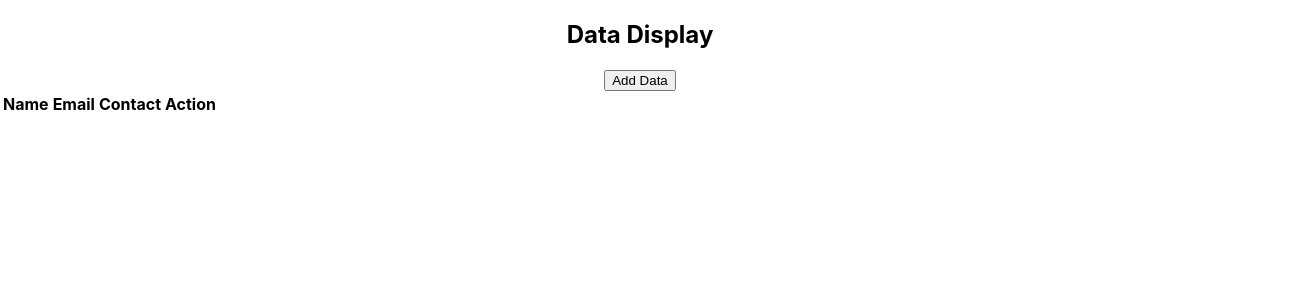
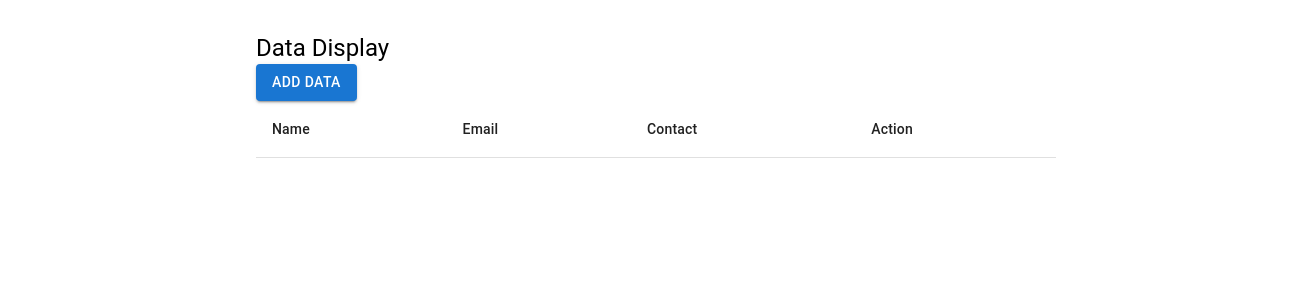
Before and after one commit to MIREHMAN/Project-Management-App, a React (Create React App) app: page / in a window 1280 px wide. Shown: the top 300 px of the page, 1312 px wide, since content can reach past the window. Built offline with nearby package versions, Linux system fonts and the light colour scheme.

Commit message:
Redesign with MUI

```diff
--- a/package.json
+++ b/package.json
@@ -3,6 +3,9 @@
   "version": "0.1.0",
   "private": true,
   "dependencies": {
+    "@emotion/react": "^11.13.3",
+    "@emotion/styled": "^11.13.0",
+    "@mui/material": "^6.1.6",
     "@testing-library/jest-dom": "^5.17.0",
     "@testing-library/react": "^13.4.0",
     "@testing-library/user-event": "^13.5.0",
--- a/src/App.js
+++ b/src/App.js
@@ -1,41 +1,45 @@
-import './App.css';
-import React, { useState } from 'react'
+import React, { useState } from 'react';
+import { Box } from '@mui/material';
 import DataDisplay from './pages/DataDisplay';
 import DataForm from './pages/DataForm';
 
+function App() {
+  const [data, setData] = useState([]);
+  const [editItem, setEditItem] = useState(null);
+  const [openForm, setOpenForm] = useState(false);
 
-function App() {
-  const[data,setData]=useState([])
-  const [editItem,seteditItem]=useState(null);
-  const[isFormOpen,setIsFormOpen]=useState(false);
-
-  const openFormHandle = () => {
-    setIsFormOpen(true);
+  const openFormHandle = () => setOpenForm(true);
+  const closeFormHandle = () => {
+    setOpenForm(false);
+    setEditItem(null);
   };
 
-  const closeFormHandle = () => {
-    setIsFormOpen(false);
+  const editHandler = (item, index) => {
+    setEditItem({ item, index });
+    openFormHandle();
   };
 
-  const edithandler =(item,index)=>{
-    seteditItem({ item, index });
-  }
-  const deletehandler =(index)=>{
-    setData((data.filter((item, i) => i !== index)))
-  }
+  const deleteHandler = (index) => {
+    setData((prevData) => prevData.filter((_, i) => i !== index));
+  };
+
   return (
-    <div className="App">
-      {isFormOpen && (
+    <Box sx={{ width: '100%', margin: 'auto', padding: 2 }}>
+      {openForm && (
         <DataForm
           setData={setData}
           editItem={editItem}
-          seteditItem={seteditItem}
+          setEditItem={setEditItem}
           onClose={closeFormHandle}
         />
       )}
-      <DataDisplay data={data} edithandler={edithandler} deletehandler={deletehandler}  openFormHandle={openFormHandle}/>
-
-    </div>
+      <DataDisplay
+        data={data}
+        editHandler={editHandler}
+        deleteHandler={deleteHandler}
+        openFormHandle={openFormHandle}
+      />
+    </Box>
   );
 }
 
--- a/src/pages/DataForm.jsx
+++ b/src/pages/DataForm.jsx
@@ -1,59 +1,99 @@
-import React, { useState } from 'react'
+import React, { useState, useEffect } from 'react';
+import {
+  Button,
+  Dialog,
+  DialogActions,
+  DialogContent,
+  DialogContentText,
+  DialogTitle,
+  TextField
+} from '@mui/material';
 
-function DataForm({setData, editItem, seteditItem, onClose}) {
-    const[name,setName]=useState('');
-    const[email,setEmail]=useState('');
-    const[contact,setContact]=useState('');
+function DataForm({ setData, editItem, setEditItem, onClose }) {
+  const [open, setOpen] = useState(false);
+  const [name, setName] = useState('');
+  const [email, setEmail] = useState('');
+  const [contact, setContact] = useState('');
 
+
+  useEffect(() => {
     if (editItem) {
       setName(editItem.item.name);
       setEmail(editItem.item.email);
       setContact(editItem.item.contact);
     }
+  }, [editItem]);
 
-    function handleSubmit(e){
+  const handleClickOpen = () => {
+    setOpen(true);
+  };
+
+  const handleClose = () => {
+    setOpen(false);
+  };
+
+  const handleSubmit = (e) => {
     e.preventDefault();
-        const newData={
-            name: name,
-            email: email,
-            contact: contact
-        };
+    const newData = { name, email, contact };
     setName('');
     setEmail('');
     setContact('');
 
-        if(editItem) {
+    if (editItem) {
       setData((prevData) =>
-                prevData.map((item, i) =>
-                  i === editItem.index ? newData : item
-                )
+        prevData.map((item, i) => (i === editItem.index ? newData : item))
       );
-              seteditItem(null);
+      setEditItem(null);
+    } else {
+      setData((prevData) => [...prevData, newData]);
     }
-        else
-        setData( (prevData) => [...prevData, newData]);
+    handleClose();
+  };
+
+  return (
+    <>
+      <Button variant="contained" onClick={handleClickOpen}>
+        Add Data
+      </Button>
+      <Dialog open={open} onClose={handleClose}>
+        <DialogTitle>Add Data</DialogTitle>
+        <DialogContent>
+          <DialogContentText>
+            Enter your details below.
+          </DialogContentText>
+          <TextField
+            label="Name"
+            value={name}
+            onChange={(e) => setName(e.target.value)}
+            fullWidth
+            margin="normal"
+          />
+          <TextField
+            label="Email"
+            type="email"
+            value={email}
+            onChange={(e) => setEmail(e.target.value)}
+            fullWidth
+            margin="normal"
+          />
+          <TextField
+            label="Contact"
+            type="number"
+            value={contact}
+            onChange={(e) => setContact(e.target.value)}
+            fullWidth
+            margin="normal"
+          />
+        </DialogContent>
+        <DialogActions>
+          <Button onClick={handleClose}>Cancel</Button>
+          <Button onClick={handleSubmit} disabled={!name || !email || !contact}>
+            {editItem ? 'Update' : 'Add'}
+          </Button>
+        </DialogActions>
+      </Dialog>
+    </>
+  );
 }
 
-  return (
-    <div>
-        <div>
-            <h1>Add Data</h1>
-            <form>
-                <label>Name</label>
-                <input type="text" value={name} onChange={(e)=>{setName(e.target.value)}}/>
-                <label>Email</label>
-                <input type="email"value={email} onChange={(e)=>{setEmail(e.target.value)}}/>
-                <label>Contact</label>
-                <input type='number'value={contact} onChange={(e)=>{setContact(e.target.value)}}/>
-                <button type='submit' onClick={handleSubmit} disabled={!name || !email || !contact}>{editItem ? 'Update Data' : 'Add Data'}</button>
-            </form>
-            <button onClick={onClose}>Close</button>
-        </div>
-
-
-</div>
-                )
-            }
-
-
-export default DataForm
+export default DataForm;
--- a/src/pages/dataDisplay.jsx
+++ b/src/pages/dataDisplay.jsx
@@ -1,39 +1,74 @@
-import React from 'react'
+import React, { useState } from 'react';
+import {
+  Box,
+  Button,
+  Dialog,
+  Table,
+  TableBody,
+  TableCell,
+  TableHead,
+  TableRow,
+  Typography
+} from '@mui/material';
+import DataForm from './DataForm';
 
-function DataDisplay ({data, edithandler, deletehandler, openFormHandle}){
+function DataDisplay({ data, setData, editItem, setEditItem }) {
+  const [open, setOpen] = useState(false);
 
-    return(
+  const handleOpen = () => setOpen(true);
+  const handleClose = () => {
+    setOpen(false);
+    setEditItem(null);
+  };
 
-        <div>
-            <h2>Data Display</h2>
-            <button onClick={openFormHandle}>Add Data</button>
-        <table>
-                <thead>
-                    <tr>
-                        <th>Name</th>
-                        <th>Email</th>
-                        <th>Contact</th>
-                        <th>Action</th>
-                    </tr>
-                </thead>
-                <tbody>
-                    {data.map((item, index) => (
-                        <tr key={index}>
-                            <td>{item.name}</td>
-                            <td>{item.email}</td>
-                            <td>{item.contact}</td>
-                            <td>
-                                <button onClick={() => edithandler(item, index)}>Edit</button>
-                                <button onClick={()=> deletehandler(index)}>Delete</button>
-                            </td>
-                        </tr>
-                    ))}
-                </tbody>
-            </table>
+  const editHandler = (item, index) => {
+    setEditItem({ item, index });
+    handleOpen();
+  };
 
-    </div>
+  const deleteHandler = (index) => {
+    setData((prevData) => prevData.filter((_, i) => i !== index));
+  };
 
+  return (
+    <Box sx={{ width: '800px', margin: 'auto', padding: 2 }}>
+      <Typography variant="h5">Data Display</Typography>
+      <Button variant="contained" onClick={handleOpen}>
+        Add Data
+      </Button>
+      <Table>
+        <TableHead>
+          <TableRow>
+            <TableCell>Name</TableCell>
+            <TableCell>Email</TableCell>
+            <TableCell>Contact</TableCell>
+            <TableCell>Action</TableCell>
+          </TableRow>
+        </TableHead>
+        <TableBody>
+          {data.map((item, index) => (
+            <TableRow key={index}>
+              <TableCell>{item.name}</TableCell>
+              <TableCell>{item.email}</TableCell>
+              <TableCell>{item.contact}</TableCell>
+              <TableCell>
+                <Button onClick={() => editHandler(item, index)}>Edit</Button>
+                <Button onClick={() => deleteHandler(index)}>Delete</Button>
+              </TableCell>
+            </TableRow>
+          ))}
+        </TableBody>
+      </Table>
+      <Dialog open={open} onClose={handleClose}>
+        <DataForm
+          setData={setData}
+          editItem={editItem}
+          setEditItem={setEditItem}
+          onClose={handleClose}
+        />
+      </Dialog>
+    </Box>
+  );
+}
 
-)
-}
 export default DataDisplay;
```
Also changed, not shown: 1 other file (tests, documents, lock files or other folders). Lines whose indentation alone changed are shown as unchanged.
